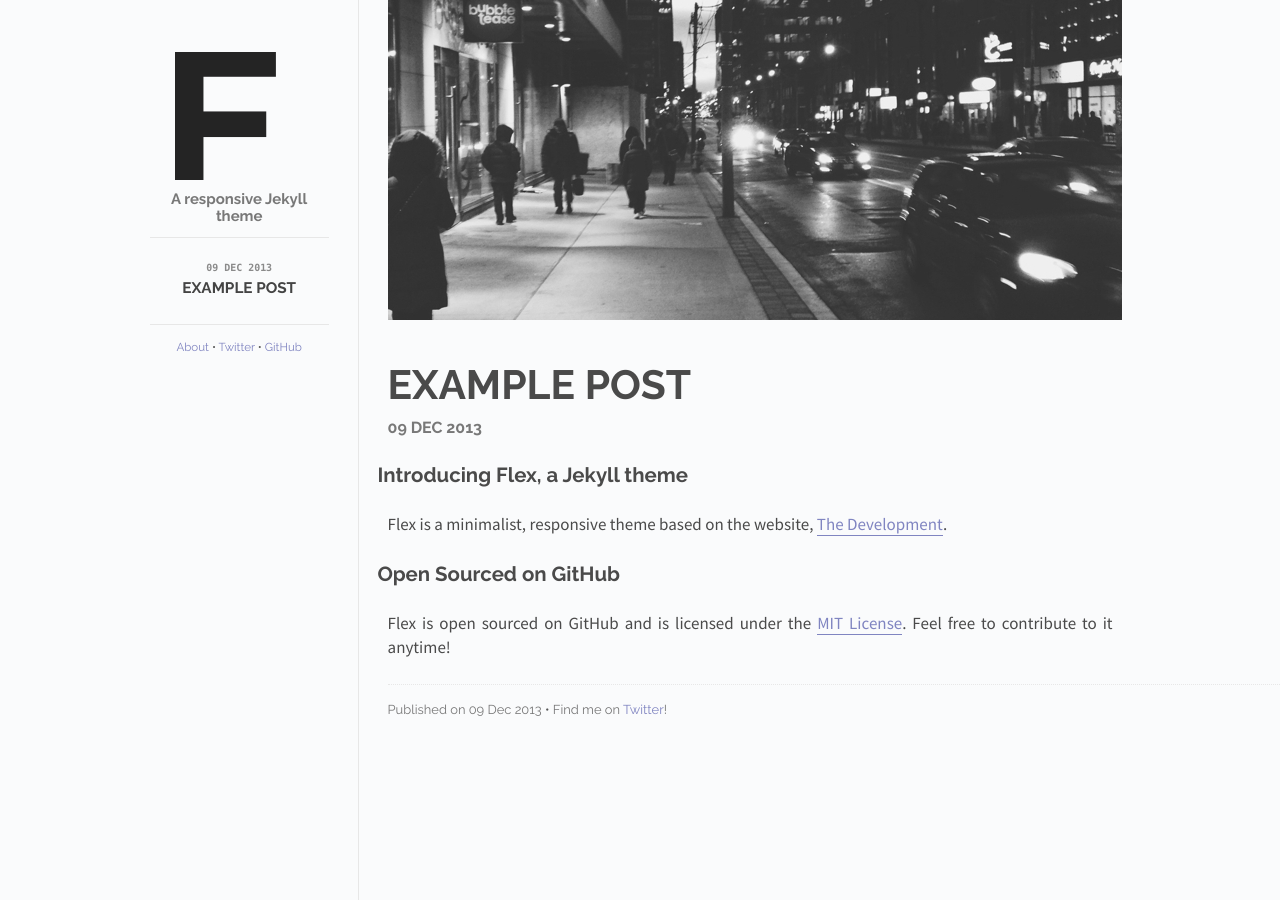
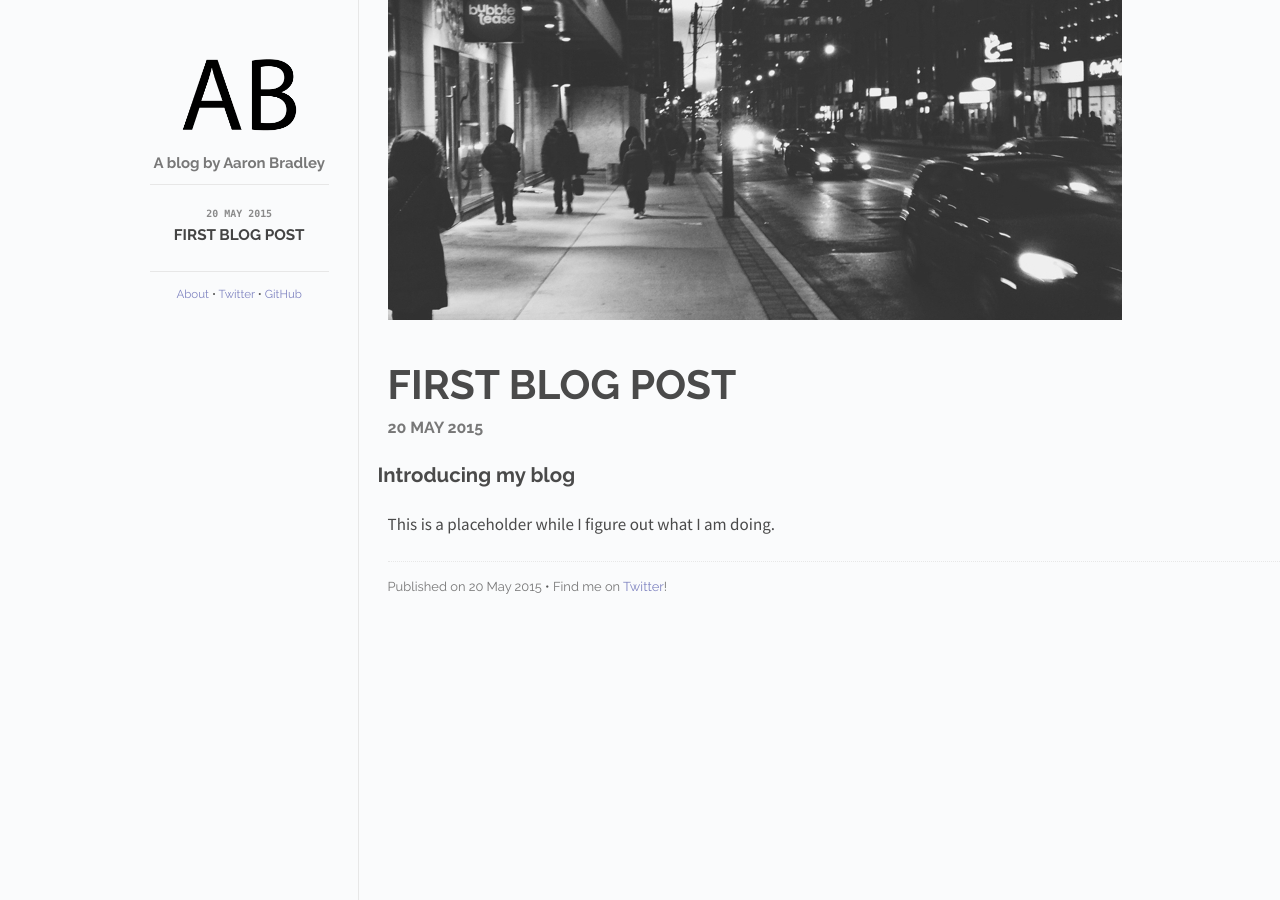
Before and after one commit to abradle2/abradle2, a Jekyll site: the page built from _posts/2013-12-09-example-post.md, in a window 1280 px wide. Built offline with Jekyll 4.4.1, drawn with Linux system fonts in a browser that asks for light colours; Markdown is read by kramdown in place of the engine named in the settings.

Commit message:
changed logo

```diff
--- a/_layouts/default.html
+++ b/_layouts/default.html
@@ -3,7 +3,7 @@
   <head>
       <meta charset="utf-8">
       <meta http-equiv="X-UA-Compatible" content="IE=edge,chrome=1">
-      <title>Flex - {{ page.title }}</title>
+      <title>abradle2 - {{ page.title }}</title>
       <meta name="viewport" content="width=device-width">
 
       <!-- syntax highlighting CSS -->
@@ -24,7 +24,7 @@
       <div class="sidebar" id="sidebar">
         <div class="header">
           <h1 class="title"><a href="/"><img id="logo" src="/images/logo.png"></a></h1>
-          <span class="tagline">A responsive Jekyll theme</span>
+          <span class="tagline">A blog by Aaron Bradley</span>
         </div>
         <div class="posts">
           <ul class="posts-list">
@@ -42,7 +42,7 @@
           <span id="footer-links">
             <a href="" class="footer-link">About</a> <span class="separator">&bull;</span>
             <a href="" class="footer-link">Twitter</a> <span class="separator">&bull;</span>
-            <a href="" class="footer-link">GitHub</a>
+            <a href="https://github.com/abradle2" class="footer-link">GitHub</a>
           </span>
         </div>
       </div>
--- a/_posts/2013-12-09-example-post.md
+++ b/_posts/2013-12-09-example-post.md
@@ -1,15 +1,11 @@
 ---
 layout: post
-title: Example post
+title: First Blog Post
 cover: cover.jpg
-date:   2013-12-09 12:00:00
+date:   2015-05-20 17:09:00
 categories: posts
 ---
 
-## Introducing Flex, a Jekyll theme
+## Introducing my blog
 
-Flex is a minimalist, responsive theme based on the website, [The Development](http://thedevelopment.co).
-
-## Open Sourced on GitHub
-
-Flex is open sourced on GitHub and is licensed under the [MIT License](http://opensource.org/licenses/MIT). Feel free to contribute to it anytime!
+This is a placeholder while I figure out what I am doing.
```
Also changed, not shown: images/logo.png.
